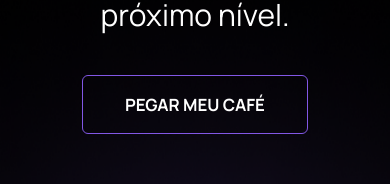
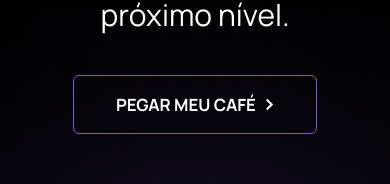
Before and after one commit to jvs-dev/rocket-coffee, a plain HTML site: page index.html in a window 390 px wide. Shown: the part 193-377 px from the top of the page. Drawn offline with Linux system fonts and the light colour scheme.

Commit message:
add arrow on button-mobile

```diff
--- a/index.html
+++ b/index.html
@@ -5,7 +5,8 @@
     <meta charset="UTF-8">
     <meta http-equiv="X-UA-Compatible" content="IE=edge">
     <meta name="viewport" content="width=device-width, initial-scale=1.0">
-    <title>Document</title>
+    <title>Rocket Coffee</title>
+    <link rel="icon" href="assets/img/svg/logo-desktop.svg">
     <link rel="preconnect" href="https://fonts.googleapis.com">
     <link rel="preconnect" href="https://fonts.gstatic.com" crossorigin>
     <link href="https://fonts.googleapis.com/css2?family=Manrope:wght@400;700&display=swap" rel="stylesheet">
@@ -52,7 +53,7 @@
     </nav>
     <main class="main">
         <p class="main__text">O café que fará seu código decolar para o próximo nível.</p>
-        <button class="header__button button--mobile">PEGAR MEU CAFÉ</button>
+        <button class="header__button button--mobile">PEGAR MEU CAFÉ<img class="button__arrow" src="assets/img/svg/arrow.svg" alt=""></button>
         <h1 class="main__tittle">Great Coffee<br><span class="tittle__span">&lt;Great Code/&gt;</span></h1>
     </main>
     <div class="banner">
--- a/styles/header.css
+++ b/styles/header.css
@@ -44,6 +44,9 @@
     display: none;
     margin: 40px 0px;
 }
+.button__arrow {
+    display: none;
+}
 
 .header__menutoggle {
     display: none;
@@ -61,7 +64,13 @@
 
 @media screen and (max-width: 750px) {
     .button--mobile {
+        display: flex;
+        align-items: center;
+    }
+    .button__arrow {
         display: revert;
+        height: 100%;
+        margin-left: 10px;
     }
 
     .button--desktop {
```
